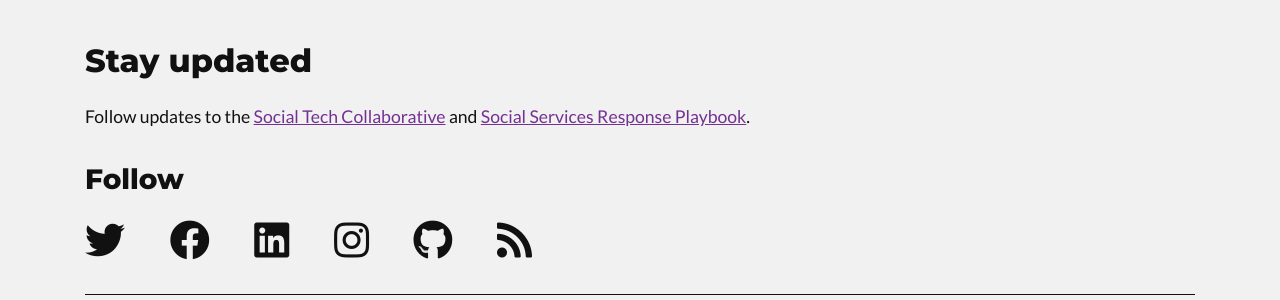
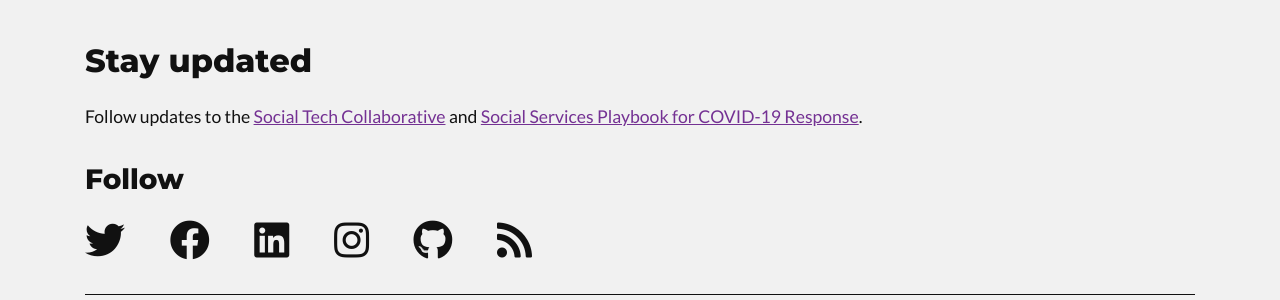
Before and after one commit to Social-Tech-Collab/socialtechcollaborative, a Jekyll site: the page built from index.html, in a window 1280 px wide and 900 px high, scrolled down 1805 px. Shown: the part 154-454 px from the top of the window. Built offline with Jekyll 4.4.1, drawn with Linux system fonts in a browser that asks for light colours; nearby versions of some CDN libraries; some web fonts are replaced; the list of posts is cut into pages by our own code.

Commit message:
rename playbook

```diff
--- a/_includes/connect.html
+++ b/_includes/connect.html
@@ -3,7 +3,7 @@
         <div class="row">
             <div class="col-lg-12">
                 <h2>Stay updated</h2>
-                <p>Follow updates to the <a href="https://socialtech.us">Social Tech Collaborative</a> and <a href="https://socialtech.us/playbook">Social Services Response Playbook</a>.</p>
+                <p>Follow updates to the <a href="https://socialtech.us">Social Tech Collaborative</a> and <a href="https://socialtech.us/playbook">Social Services Playbook for COVID-19 Response</a>.</p>
             </div>
         </div>
         <div class="row follow">
```
